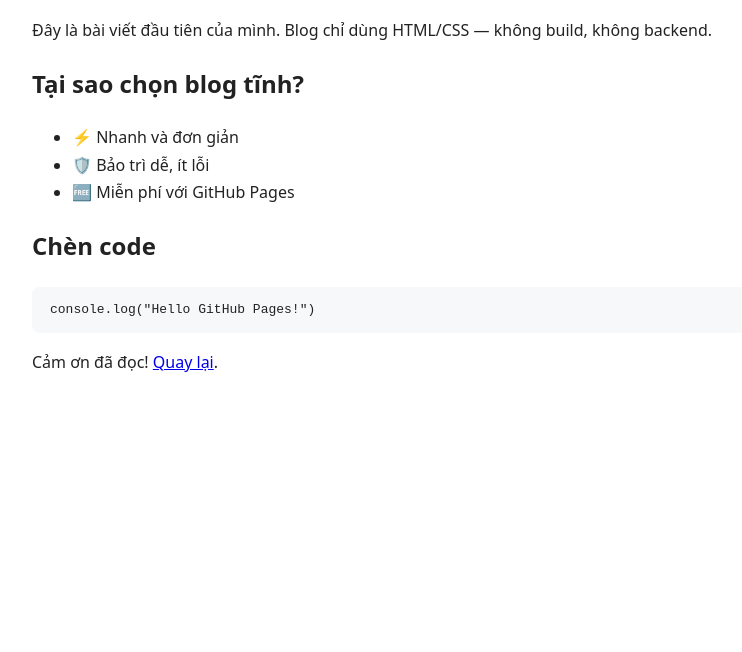
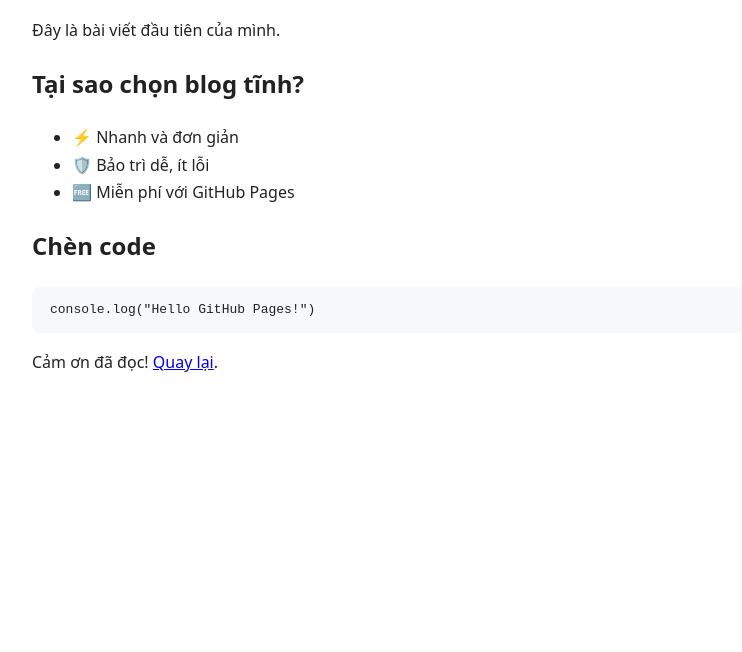
Before and after one commit to minhkhoa23/minhkhoa23.github.io, a plain HTML site: page posts/2025-09-05-xin-chao.html in a window 1280 px wide. Shown: the part 148-800 px from the top of the page, without its empty margins (248-990 px from the left). Drawn offline with Linux system fonts and the light colour scheme.

Commit message:
cap nhat bai viet

```diff
--- a/posts/2025-09-05-xin-chao.html
+++ b/posts/2025-09-05-xin-chao.html
@@ -13,7 +13,7 @@
     <h1>Xin chào GitHub Pages</h1>
     <div class="meta">Đăng ngày 05/09/2025 • #hello #github-pages</div>
 
-    <p>Đây là bài viết đầu tiên của mình. Blog chỉ dùng HTML/CSS — không build, không backend.</p>
+    <p>Đây là bài viết đầu tiên của mình.</p>
 
     <h2>Tại sao chọn blog tĩnh?</h2>
     <ul>
```
